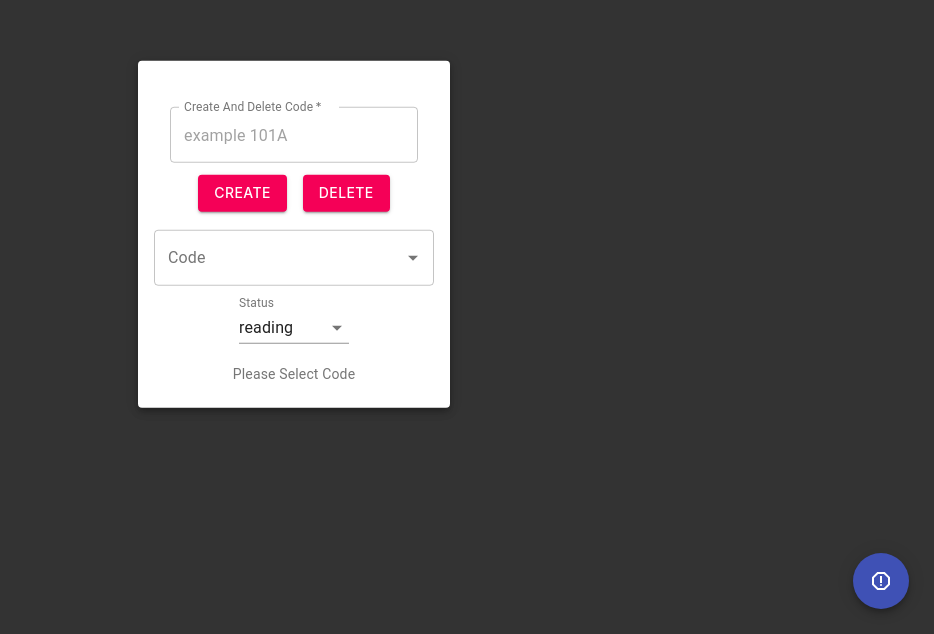
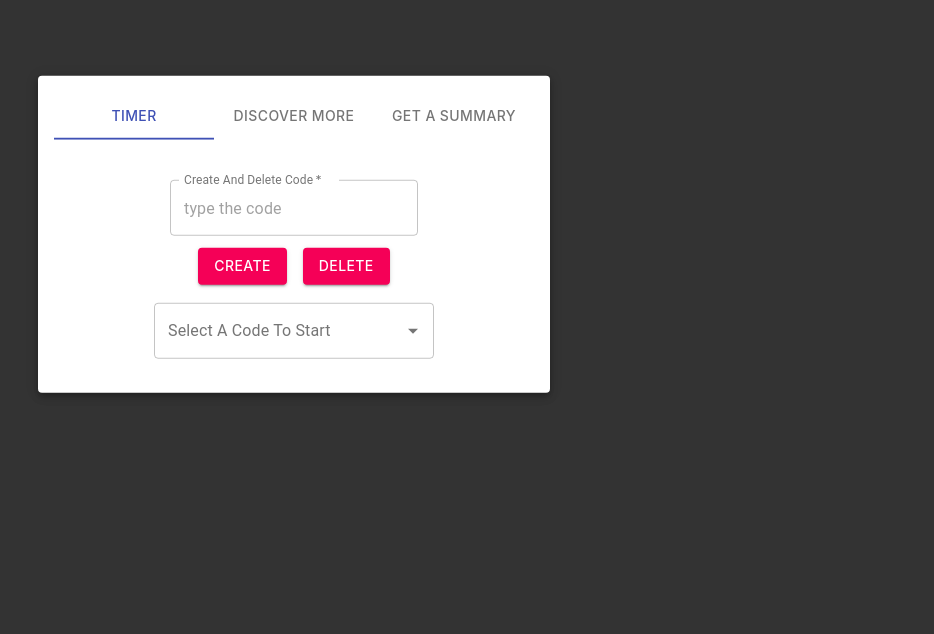
Before and after one commit to mahmoudAcm/problem-timing-status, a React (Create React App) app: page / in a window 1280 px wide. Shown: the part 166-800 px from the top of the page, without its empty margins (346-1280 px from the left). Built offline with nearby package versions, Linux system fonts and the light colour scheme.

Commit message:
changing some styles, components and adding some clarifications

```diff
--- a/src/components/code/code.module.ts
+++ b/src/components/code/code.module.ts
@@ -1,9 +1,6 @@
 import { makeStyles } from '@material-ui/core/styles';
 
 export const useStyles = makeStyles({
-  createAndDeleteInput: {
-    marginTop: 30,
-  },
   center: {
     display: 'flex',
     flexDirection: 'column',
--- a/src/components/code/create-and-delete-code.component.tsx
+++ b/src/components/code/create-and-delete-code.component.tsx
@@ -1,25 +1,13 @@
 import React, { useContext, useState } from 'react';
 import { Button, TextField, Grid } from '@material-ui/core';
 
-import { useStyles } from './code.module';
 import { StateContext } from '../state.context';
 import { saveData } from '../../common';
 
-const codeRegx = /^[1-9]\d*[A-E]$/;
-
 export function CreateAndDeleteCode() {
-  const classes = useStyles();
   const context = useContext(StateContext);
   const [helperText, setHelperText] = useState('');
   const [newCode, setNewCode] = useState('');
-
-  function validateCode(code: string) {
-    if (!code.match(codeRegx)) {
-      return 'please provide a valid code';
-    } else {
-      return '';
-    }
-  }
 
   function handleChange({ target }: React.ChangeEvent<{ value: unknown }>) {
     const code = target.value as string;
@@ -29,9 +17,6 @@ export function CreateAndDeleteCode() {
       setHelperText('');
       return;
     }
-
-    const message = validateCode(code);
-    setHelperText(message);
   }
 
   function handleClick() {
@@ -39,11 +24,6 @@ export function CreateAndDeleteCode() {
       setHelperText('please fill field');
       return;
     }
-
-    const message = validateCode(newCode);
-    setHelperText(message);
-
-    if (message) return;
 
     context.setProblemCodeList((list: Array<string>) => {
       if (list.includes(newCode)) {
@@ -66,11 +46,6 @@ export function CreateAndDeleteCode() {
   }
 
   function handleRemove() {
-    const message = validateCode(newCode);
-    setHelperText(message);
-
-    if (message) return;
-
     context.setProblemCodeList((list: Array<string>) => {
       if (!list.includes(newCode)) {
         setHelperText('this code is not found');
@@ -88,11 +63,11 @@ export function CreateAndDeleteCode() {
 
   return (
     <Grid container alignItems="center" direction="column" spacing={3}>
-      <Grid item className={classes.createAndDeleteInput}>
+      <Grid item>
         <TextField
           required
           label="Create And Delete Code"
-          placeholder="example 101A"
+          placeholder="type the code"
           value={newCode}
           onChange={handleChange}
           helperText={helperText}
--- a/src/components/code/select-code.component.tsx
+++ b/src/components/code/select-code.component.tsx
@@ -23,7 +23,12 @@ export function SelectCode() {
       options={context.problemCodeList as Array<string>}
       getOptionLabel={(option) => option}
       renderInput={(params) => (
-        <TextField {...params} label="Code" variant="outlined" />
+        <TextField
+          {...params}
+          label="Select A Code To Start"
+          variant="outlined"
+          placeholder="search for the code"
+        />
       )}
       onChange={handleChange}
       value={context.code}
--- a/src/components/timer/summary.component.tsx
+++ b/src/components/timer/summary.component.tsx
@@ -1,10 +1,8 @@
 import React, { useContext, useMemo } from 'react';
-import { Fab, Snackbar, SnackbarContent, Slide, Grid } from '@material-ui/core';
+import { Snackbar, SnackbarContent, Slide, Grid } from '@material-ui/core';
 import MuiAlert, { AlertProps } from '@material-ui/lab/Alert';
 import { TransitionProps } from '@material-ui/core/transitions';
-import ReportOutlinedIcon from '@material-ui/icons/ReportOutlined';
 
-import { useStyles } from './timer.module';
 import { StateContext } from '../state.context';
 import { formatTime, loadData } from '../../common';
 
@@ -18,7 +16,6 @@ function SlideTransition(props: TransitionProps) {
 
 export function Summary() {
   const context = useContext(StateContext);
-  const classes = useStyles();
   const { keys, timers, totalTime } = useMemo(() => {
     const keys = ['reading', 'thinking', 'coding', 'debugging'];
 
@@ -34,29 +31,26 @@ export function Summary() {
     };
   }, [context.code, context.isOpen]);
 
-  function handleSummaryClick() {
-    context.setIsOpen(false);
-    setTimeout(() => {
-      context.setIsOpen(true);
-    }, 200);
-  }
-
   function handleClose() {
     context.setIsOpen(false);
   }
 
+  function mapStatusToComponent(timers: any) {
+    return function (status: string) {
+      return (
+        <Grid item key={status}>
+          <Alert severity="info" onClose={handleClose}>
+            {`${status}: ${formatTime(
+              Math.round((timers[status] || 0) / 1000),
+            )}`}
+          </Alert>
+        </Grid>
+      );
+    };
+  }
+
   return (
     <>
-      <div className={classes.summaryButton}>
-        <Fab
-          color="primary"
-          aria-label="report"
-          title="get a summary"
-          onClick={handleSummaryClick}
-        >
-          <ReportOutlinedIcon />
-        </Fab>
-      </div>
       <Snackbar
         anchorOrigin={{ vertical: 'bottom', horizontal: 'left' }}
         open={context.isOpen && !!context.code}
@@ -67,14 +61,7 @@ export function Summary() {
           style={{ background: 'none' }}
           message={
             <Grid container direction="column" spacing={1}>
-              {keys.map((status) => (
-                <Grid item>
-                  <Alert severity="info" onClose={handleClose} key={status}>
-                    {status}:
-                    {formatTime(Math.round((timers[status] || 0) / 1000))}
-                  </Alert>
-                </Grid>
-              ))}
+              {keys.map(mapStatusToComponent(timers))}
               <Grid item>
                 <Alert severity="info">
                   total time: {formatTime(Math.round(totalTime / 1000))}
--- a/src/components/timer/timer.component.tsx
+++ b/src/components/timer/timer.component.tsx
@@ -1,5 +1,5 @@
-import React, { useContext } from 'react';
-import { Card, CardContent, Typography } from '@material-ui/core';
+import React, { useContext, useState } from 'react';
+import { Card, CardContent, Typography, Tabs, Tab } from '@material-ui/core';
 
 import { useStyles } from './timer.module';
 import { Summary } from './summary.component';
@@ -8,25 +8,102 @@ import { StatusMenu } from './status-menu.component';
 import { TimerController } from './timer-controller.component';
 import { StateContext } from '../';
 
+function TabPanel({ index, value, children, ...rest }: any) {
+  return (
+    <div style={{ display: index === value ? 'block' : 'none' }} {...rest}>
+      {children}
+    </div>
+  );
+}
+
+function TimerControllerWrapper({ code }: { code: string }) {
+  if (code)
+    return (
+      <>
+        <StatusMenu />
+        <TimerController />
+      </>
+    );
+  return <></>;
+}
+
 export function Timer() {
   const context = useContext(StateContext);
-  const classes = useStyles();
+  const [value, setValue] = useState(0);
+  const classes = useStyles(value);
+
+  function handleChange(_: unknown, newValue: number) {
+    setValue(newValue);
+    if (newValue === 2) {
+      context.setIsOpen(false);
+      setTimeout(() => {
+        context.setIsOpen(true);
+      }, 200);
+    }
+  }
 
   return (
     <>
       <Summary />
       <Card className={classes.timer} elevation={5}>
         <CardContent>
+          <Tabs
+            value={value}
+            onChange={handleChange}
+            textColor="primary"
+            indicatorColor="primary"
+            variant="scrollable"
+            scrollButtons="auto"
+          >
+            <Tab label="Timer" />
+            <Tab label="Discover More" />
+            <Tab label="Get A Summary" />
+          </Tabs>
           <div className={classes.center}>
-            <Code />
-            <StatusMenu />
-            {context.code ? (
-              <TimerController />
-            ) : (
-              <Typography variant="body2" color="textSecondary">
-                Please Select Code
-              </Typography>
-            )}
+            <TabPanel value={value} index={0} className={classes.tabPanel}>
+              <div className={classes.center}>
+                <Code />
+                <TimerControllerWrapper code={context.code} />
+              </div>
+            </TabPanel>
+            <TabPanel value={value} index={1} className={classes.tabPanel}>
+              <ul>
+                <li>
+                  <Typography
+                    variant="caption"
+                    className={classes.discoverMoreText}
+                  >
+                    Codeforces code consists of contest id followed by problem
+                    number i.e 101A
+                  </Typography>
+                </li>
+                <li>
+                  <Typography
+                    variant="caption"
+                    className={classes.discoverMoreText}
+                  >
+                    Uva code consists of problem id i.e 1024
+                  </Typography>
+                </li>
+                <li>
+                  <Typography
+                    variant="caption"
+                    className={classes.discoverMoreText}
+                  >
+                    Spoj code consist of uppercase letters with numbers i.e EOI2
+                  </Typography>
+                </li>
+                <li>
+                  <Typography
+                    variant="caption"
+                    className={classes.discoverMoreText}
+                  >
+                    Other judges you can pick what ever you like and easy to
+                    memorize
+                  </Typography>
+                </li>
+              </ul>
+            </TabPanel>
           </div>
         </CardContent>
       </Card>
--- a/src/components/timer/timer.module.ts
+++ b/src/components/timer/timer.module.ts
@@ -6,12 +6,6 @@ export const useStyles = makeStyles({
     left: '50%',
     top: '50%',
     transform: 'translate(-50%, -50%)',
-  },
-  summaryButton: {
-    color: 'white',
-    position: 'fixed',
-    bottom: 25,
-    right: 25,
   },
   center: {
     display: 'flex',
@@ -22,6 +16,20 @@ export const useStyles = makeStyles({
     width: 110,
     margin: '20px auto',
   },
+  selectCodeMessage: {
+    maringTop: 20,
+  },
+  tabPanel: (value) => ({
+    display: 'flex',
+    justifyContent: 'center',
+    alignItems: 'center',
+    flexDirection: 'column',
+    marginTop: value === 1 ? 20 : 40,
+  }),
+  discoverMoreText: {
+    width: '100%',
+    display: 'block',
+  },
   timerBtn: {
     marginTop: 20,
   },
```
